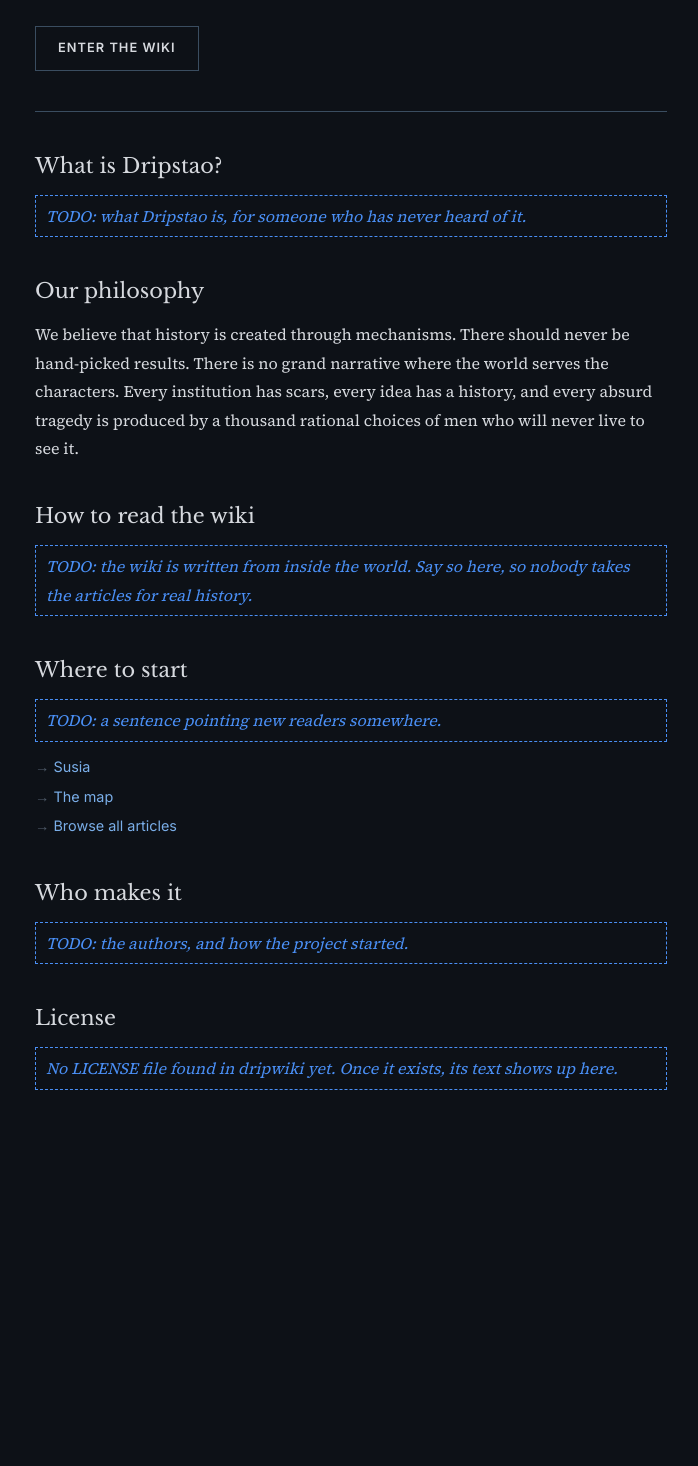
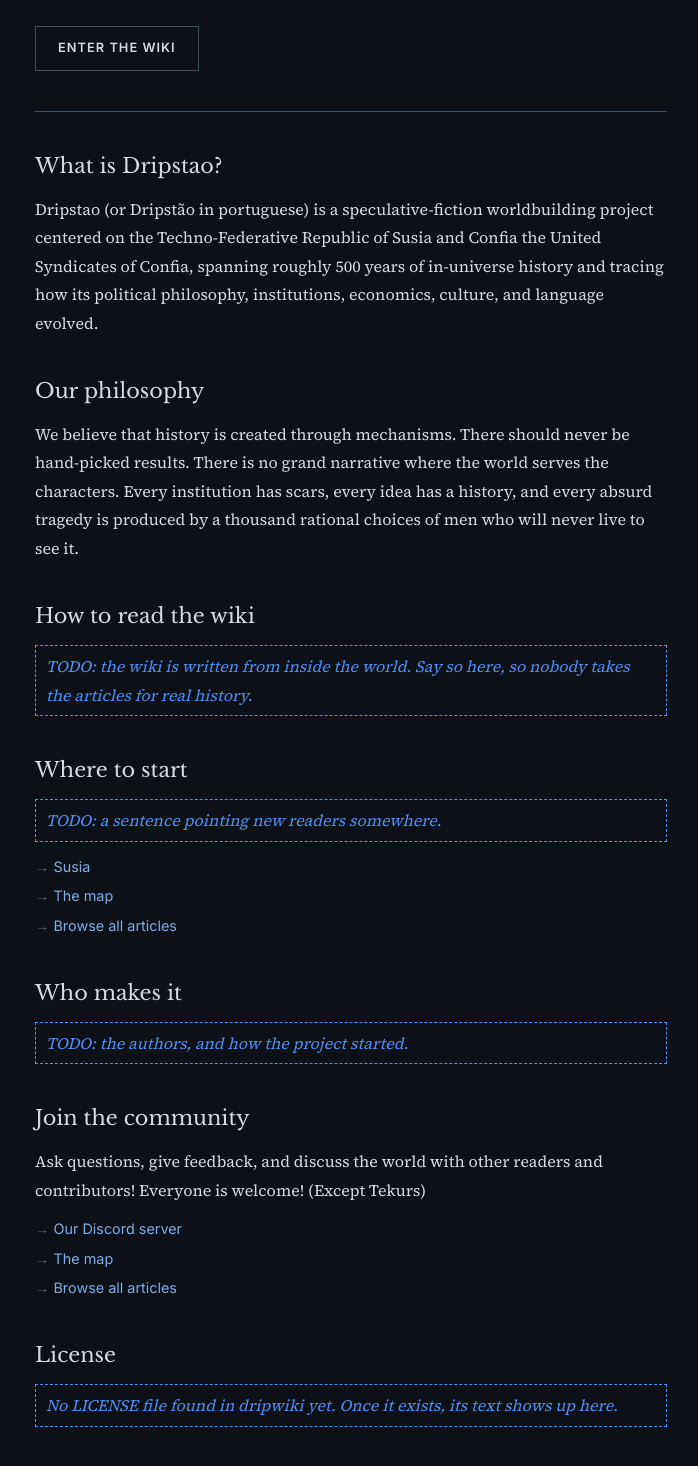
Before and after one commit to Switz-000/dripsite, a React (Vite) app: page / in a window 1280 px wide. Shown: the part 196-1662 px from the top of the page, without its empty margins (289-987 px from the left). Before the commit the page ends 1382 px from the top, so only its background shows below. Built offline with nearby package versions, Linux system fonts and the light colour scheme; no server answers.

Commit message:
some changes in the about informations

```diff
--- a/src/config.js
+++ b/src/config.js
@@ -56,7 +56,7 @@ export const LANDING = {
     {
       heading: 'What is Dripstao?',
       paragraphs: [
-        'TODO: what Dripstao is, for someone who has never heard of it.',
+        'Dripstao (or Dripstão in portuguese) is a speculative-fiction worldbuilding project centered on the Techno-Federative Republic of Susia and Confia the United Syndicates of Confia, spanning roughly 500 years of in-universe history and tracing how its political philosophy, institutions, economics, culture, and language evolved. ',
       ],
     },
     {
@@ -87,6 +87,18 @@ export const LANDING = {
       heading: 'Who makes it',
       paragraphs: [
         'TODO: the authors, and how the project started.',
+      ],
+    },
+        {
+      heading: 'Join the community',
+      paragraphs: [
+        'Ask questions, give feedback, and discuss the world with other readers and contributors! Everyone is welcome! (Except Tekurs)',
+      ],
+      // Optional list of links under the paragraphs
+      links: [
+        { label: 'Our Discord server',               to: 'https://discord.gg/CnEmsQkmtP' },
+        { label: 'The map',             to: '/map' },
+        { label: 'Browse all articles', to: '/browse' },
       ],
     },
   ],
```
